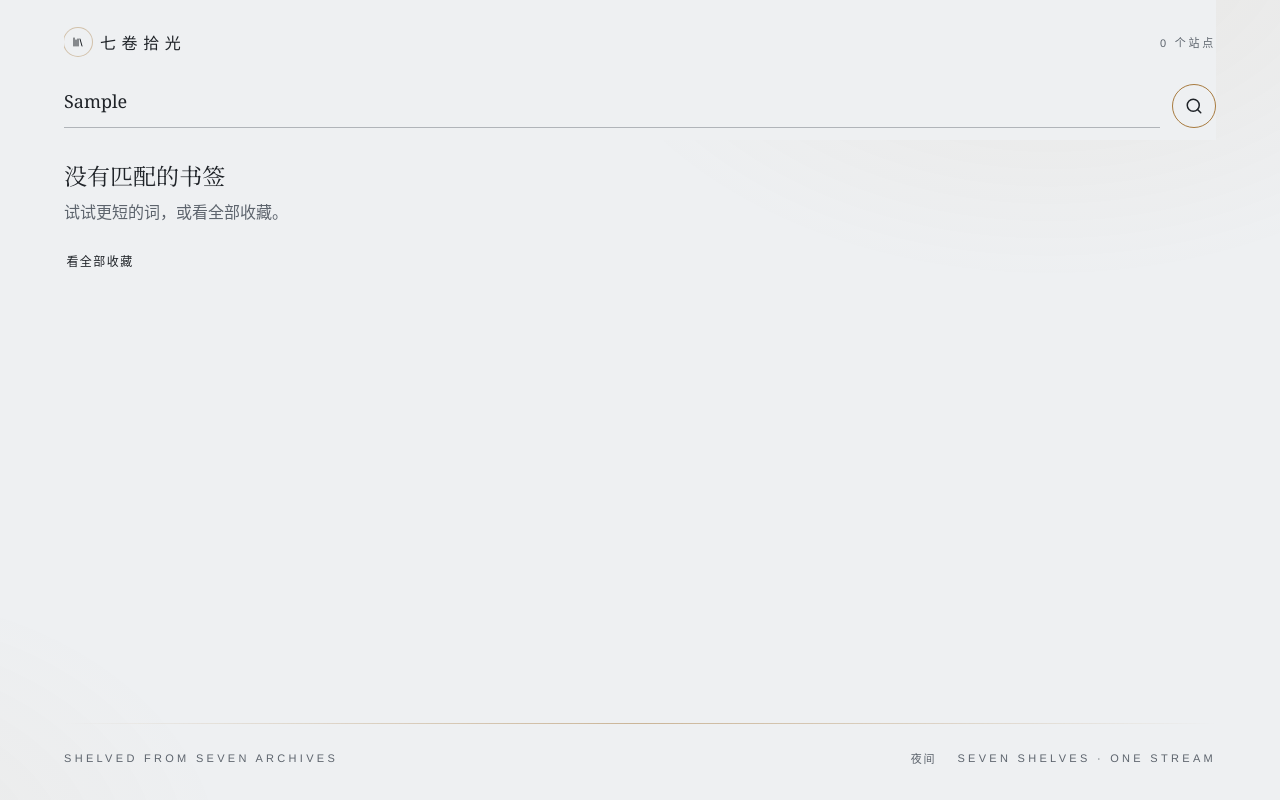
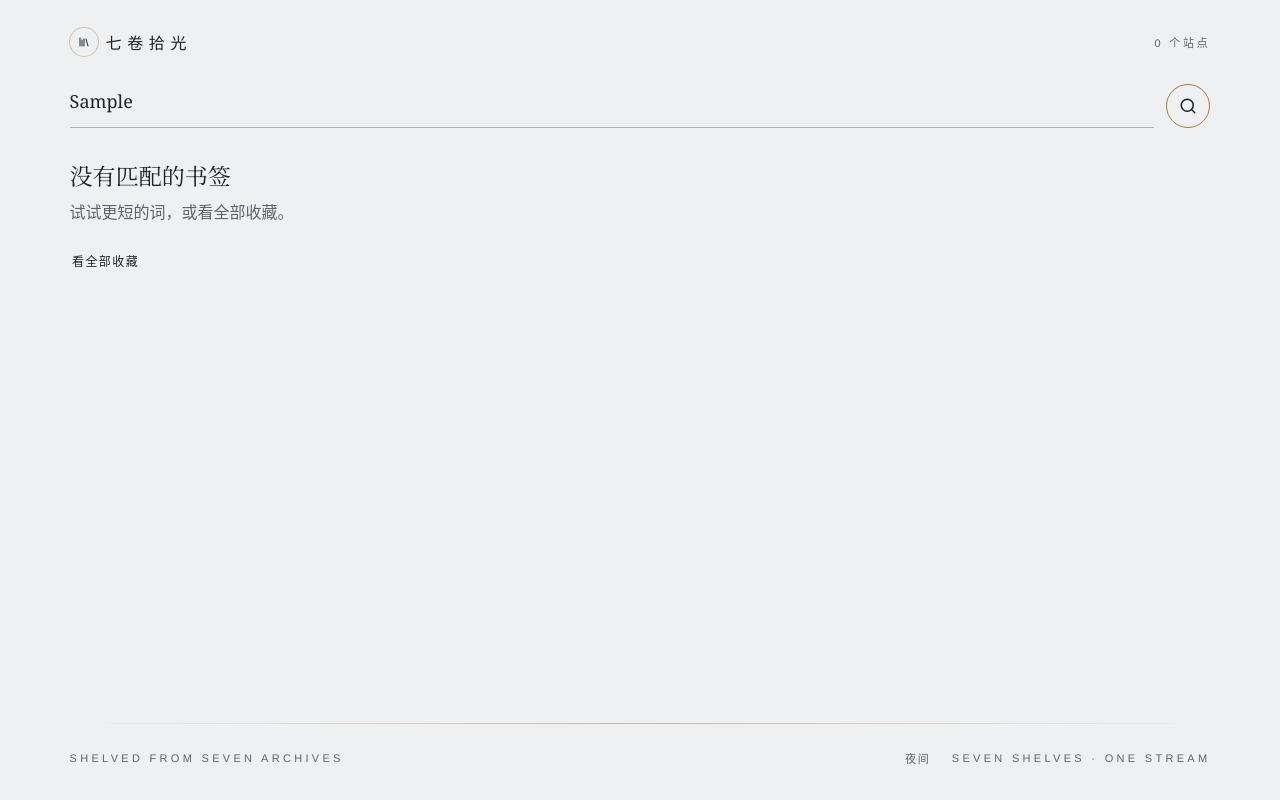
Before and after one commit to jasper0507/webdirectory, a website built with Vite: page index.html in a window 1280 px wide. Both pictures are taken after typing "Sample" into the empty fields and a click on the button "检索书签". Built offline with nearby package versions, Linux system fonts and the light colour scheme.

Commit message:
fix: 货架顶栏给金环让位，并去掉栏外金尘造成的左右色差

```diff
--- a/src/styles.css
+++ b/src/styles.css
@@ -87,6 +87,10 @@ body::before {
     radial-gradient(44rem 32rem at -12% 108%, #a87b3f0d, transparent 55%);
   position: fixed;
   inset: 0;
+}
+
+body:has(#view-shelf:not([hidden]))::before {
+  background: none;
 }
 
 ::selection {
@@ -930,7 +934,8 @@ kbd {
 .shelf {
   width: min(72rem, calc(100% - 2rem));
   margin-inline: auto;
-  overflow-x: clip;
+  padding-inline: 0.35rem;
+  background: var(--color-ink);
 }
 
 .shelf-top {
@@ -977,26 +982,13 @@ kbd {
 
 .shelf .site-footer {
   margin-top: auto;
+  padding-inline: 0;
 }
 
 .shelf .site-footer .footer-row,
 .shelf .site-footer .hairline {
   width: auto;
-  margin-inline: -1.25rem;
-}
-
-@media (min-width: 48rem) {
-  .shelf .site-footer .footer-row,
-  .shelf .site-footer .hairline {
-    margin-inline: -3.5rem;
-  }
-}
-
-@media (max-height: 48rem) {
-  .shelf .site-footer .footer-row,
-  .shelf .site-footer .hairline {
-    margin-inline: -1.25rem;
-  }
+  margin-inline: 0;
 }
 
 .result-status {
```
